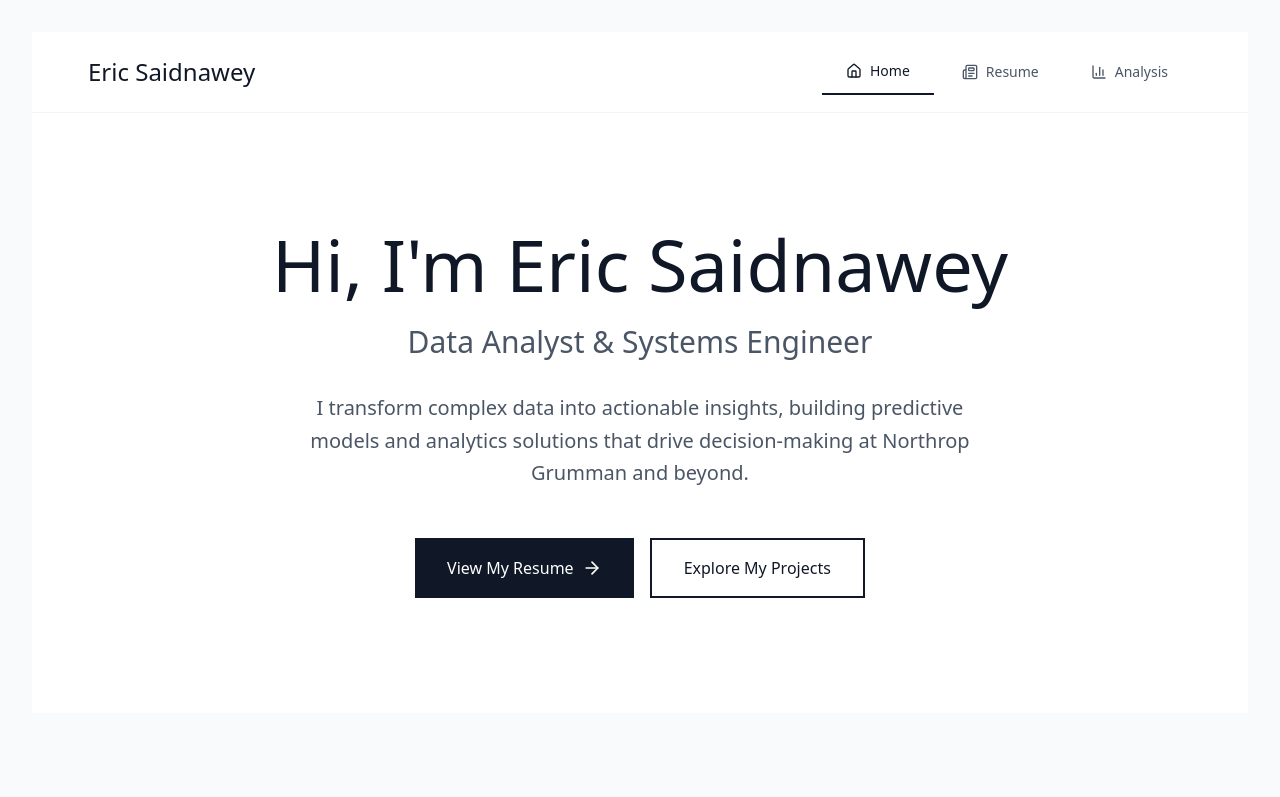
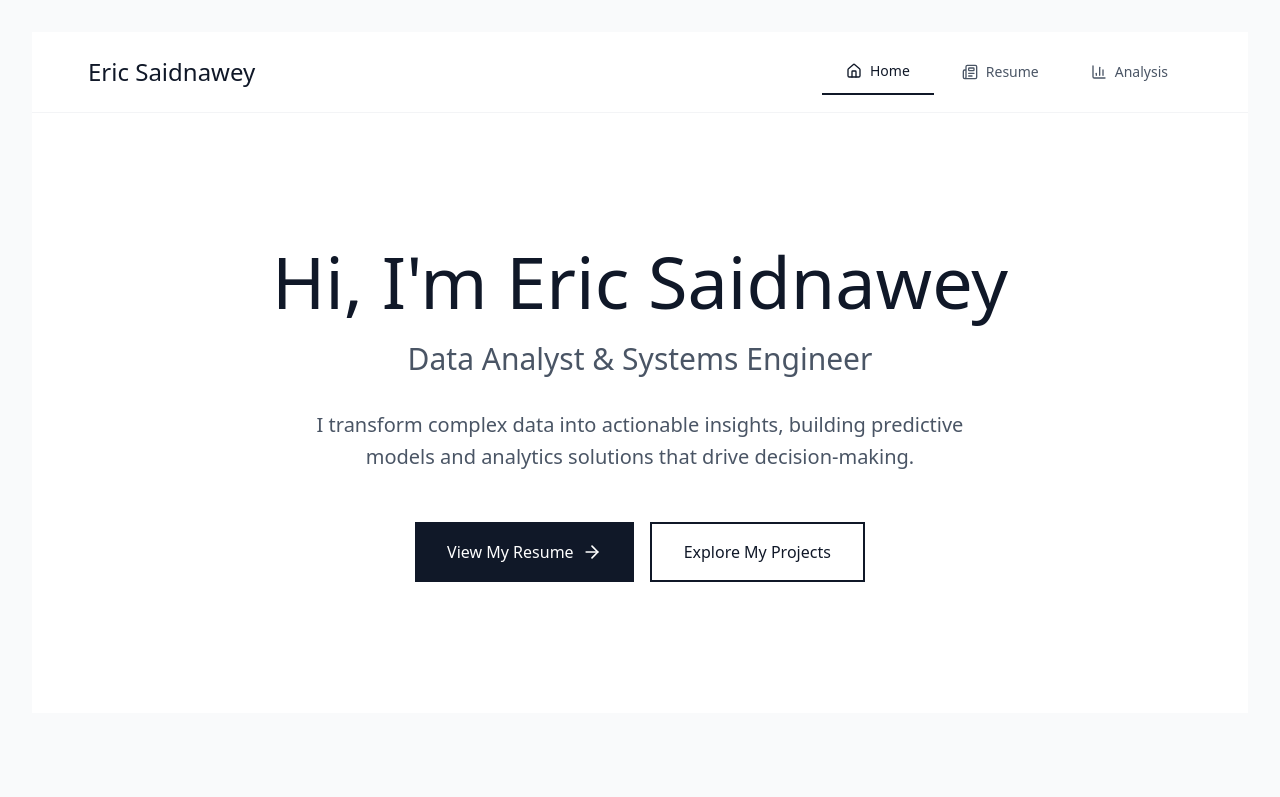
Before and after one commit to E-Saidnawey/react-app, a React (Vite) app: page / in a window 1280 px wide. Shown: the top 797 px of the page. Built offline with nearby package versions, Linux system fonts and the light colour scheme.

Commit message:
Updated desc

```diff
--- a/src/pages/Home.tsx
+++ b/src/pages/Home.tsx
@@ -16,7 +16,7 @@ const Home: React.FC = () => {
           </p>
           <p className="text-xl text-gray-600 mb-12 leading-relaxed max-w-2xl mx-auto">
             I transform complex data into actionable insights, building predictive models
-            and analytics solutions that drive decision-making at Northrop Grumman and beyond.
+            and analytics solutions that drive decision-making.
           </p>
 
           <div className="flex flex-col sm:flex-row gap-4 justify-center">
```
